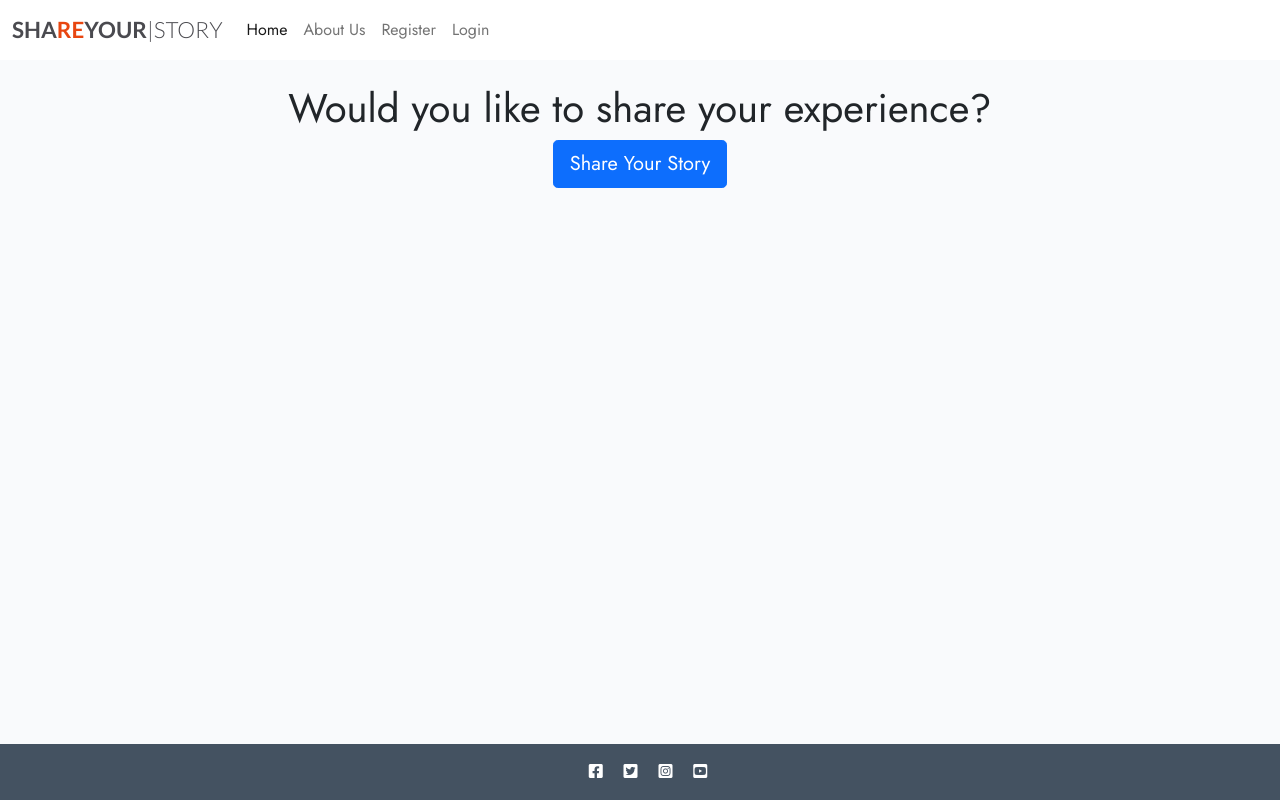
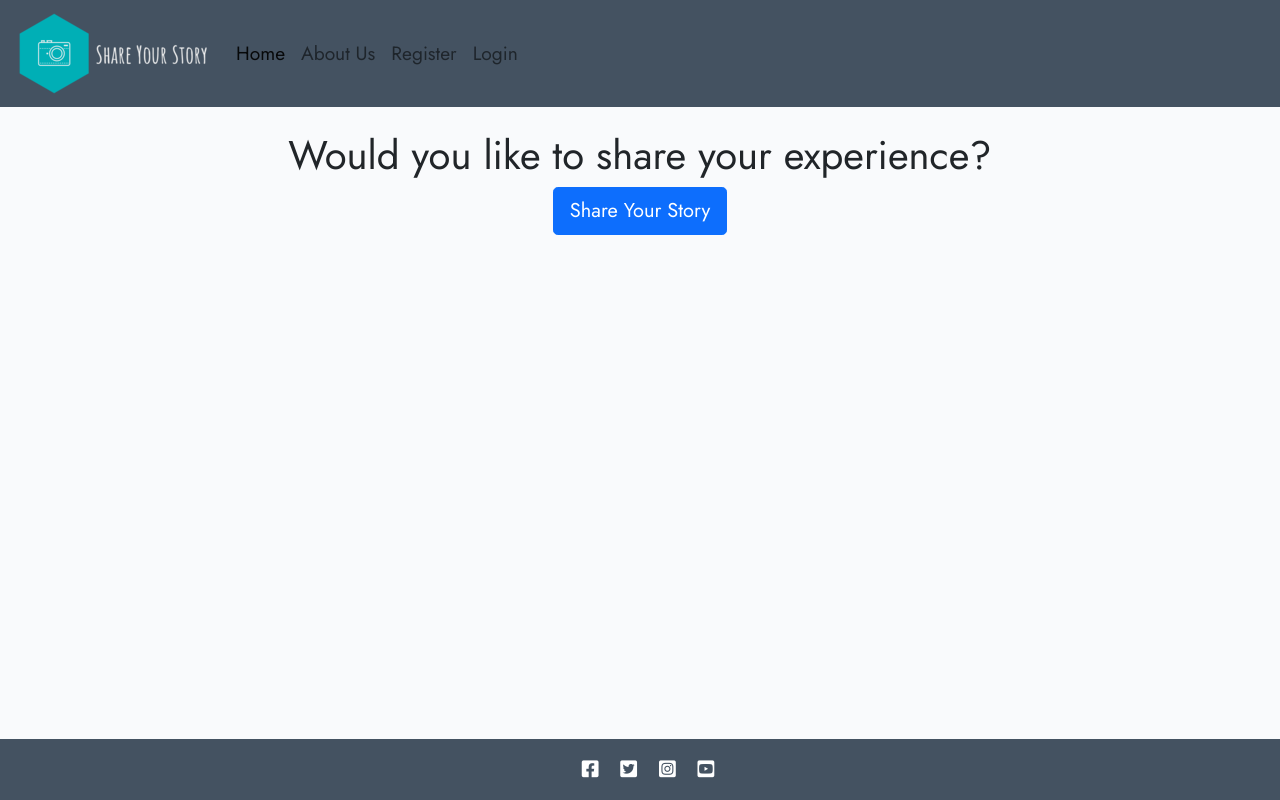
Before and after one commit to llancruzz/share-story, a Django app: page / in a window 1280 px wide. Run offline with Django 3.2, Linux system fonts and the light colour scheme; data that the repository does not hold is empty.

Commit message:
feat: Add logo to navbar

```diff
--- a/static/css/style.css
+++ b/static/css/style.css
@@ -3,6 +3,7 @@
 body {
     background-color: #F9FAFC;
     font-family: 'Jost', sans-serif;
+    font-size: larger;
 }
 
 .brand {
@@ -143,3 +144,7 @@ body {
     background: transparent;
     border: none;
 }
+
+.navbar {
+    background-color: #445261;
+}
--- a/templates/base.html
+++ b/templates/base.html
@@ -26,11 +26,10 @@
 
     <!-- Navigation -->
 
-    <nav class="navbar navbar-expand-lg navbar-light bg-white">
+    <nav class="navbar navbar-expand-lg navbar-light">
         <div class="container-fluid">
-            <a class="navbar-brand" href="{% url 'home' %}"><span class="brand">SHA<span class="red-o">RE</span>YOUR<span
-                        class="thin">|STORY</span></span></span></a>
-            <button class="navbar-toggler" type="button" data-bs-toggle="collapse" data-bs-target="#navbarText"
+            <a class="navbar-brand" href="{% url 'home' %}"><img class="toplogo" src="static/images/logo_transparent.png" alt=""></a>
+            <button class="navbar-toggler navbar-toggler-right" type="button" data-bs-toggle="collapse" data-bs-target="#navbarText"
                 aria-controls="navbarText" aria-expanded="false" aria-label="Toggle navigation">
                 <span class="navbar-toggler-icon"></span>
             </button>
@@ -60,12 +59,7 @@
             </div>
         </div>
     </nav>
-    <div class="row">
-       <div class="col-md-8 offset-md-2 mt-4 text-center">
-        <h1>Would you like to share your experience?</h1>
-         <button class="btn btn-primary btn-lg">Share Your Story</button>
-       </div>
-    </div>
+
     <div class="container">
         <div class="row">
             <div class="col-md-8 offset-md-2">
--- a/templates/index.html
+++ b/templates/index.html
@@ -1,8 +1,16 @@
 {% extends "base.html" %}
-
+{% load static %}
 {% block content %}
 
 <div class="container-fluid">
+
+    <div class="row">
+        <div class="col-md-8 offset-md-2 mt-4 text-center">
+         <h1>Would you like to share your experience?</h1>
+          <button class="btn btn-primary btn-lg">Share Your Story</button>
+        </div>
+     </div>
+
     <div class="row">
 
         <!-- Social Entries Column -->
--- a/templates/post_detail.html
+++ b/templates/post_detail.html
@@ -1,5 +1,5 @@
 {% extends 'base.html' %}
-
+{% load static %}
 {% block content %}
 
 {% load crispy_forms_tags %}
```
Also changed, not shown: static/images/logo_transparent.png (added).
